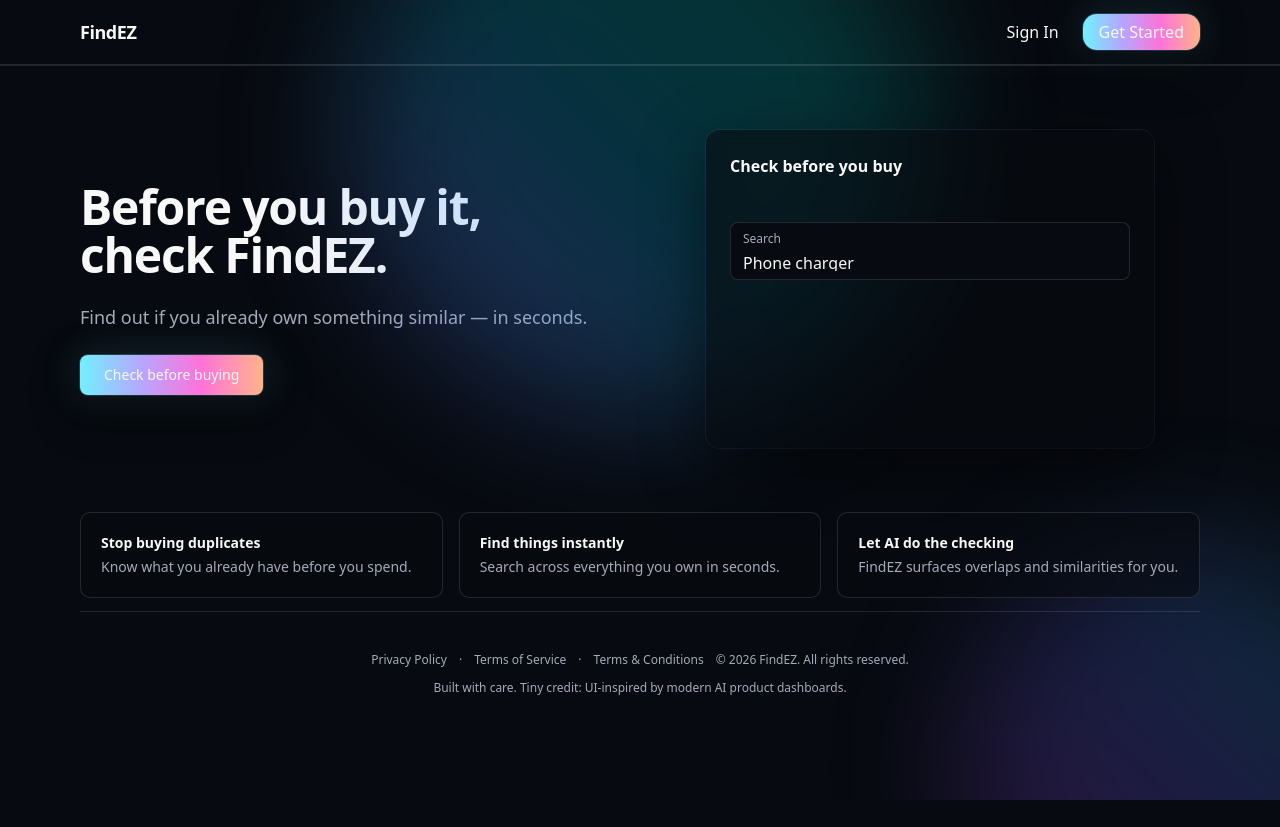
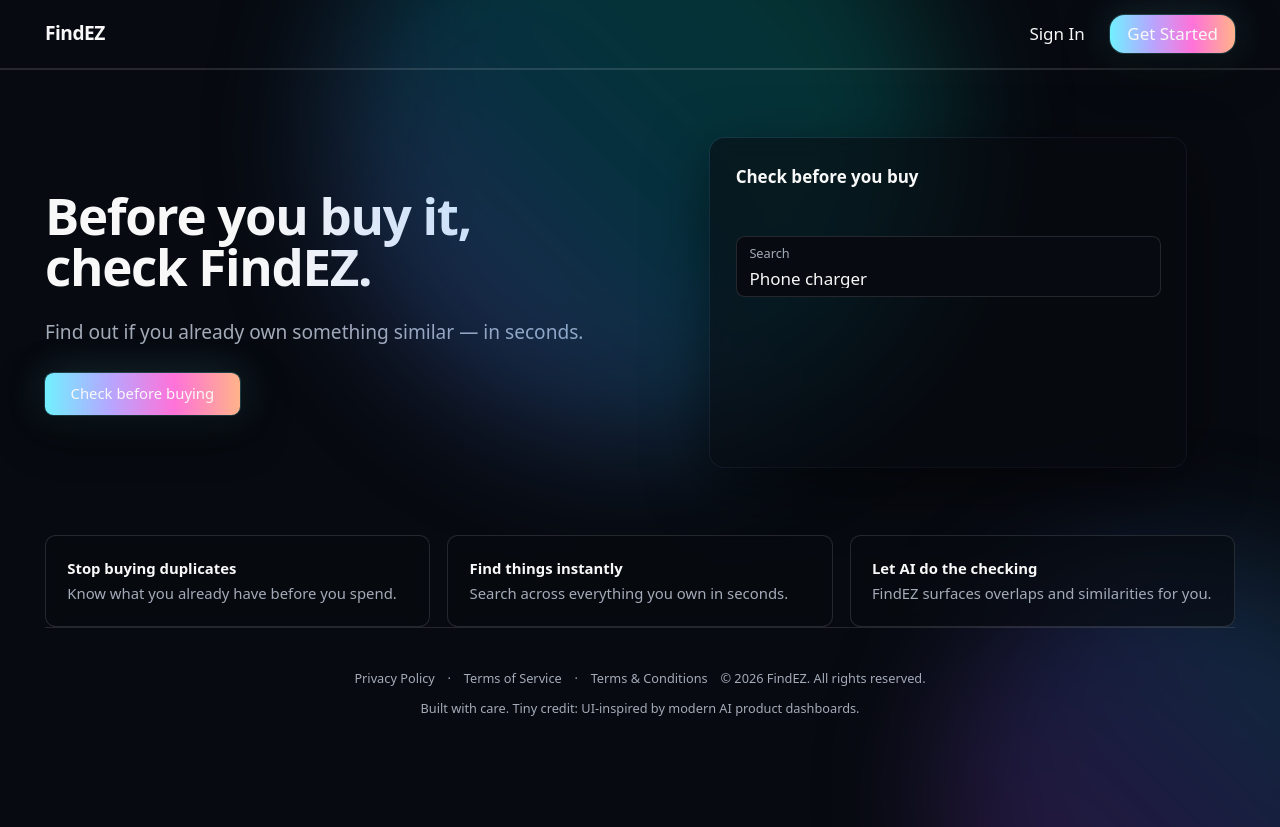
Before and after one commit to tanyasmritivc/main-inventory-app, a Next.js app in the folder frontend/: page / in a window 1280 px wide. Before the commit the page ends 800 px from the top, so only its background shows below. Built offline with nearby package versions, Linux system fonts and the light colour scheme; no server answers.

Commit message:
Web: increase base font size

```diff
--- a/frontend/src/app/globals.css
+++ b/frontend/src/app/globals.css
@@ -125,6 +125,9 @@
   * {
     @apply border-border outline-ring/50;
   }
+  html {
+    font-size: 17px;
+  }
   body {
     @apply bg-background text-foreground;
     background-image:
```
